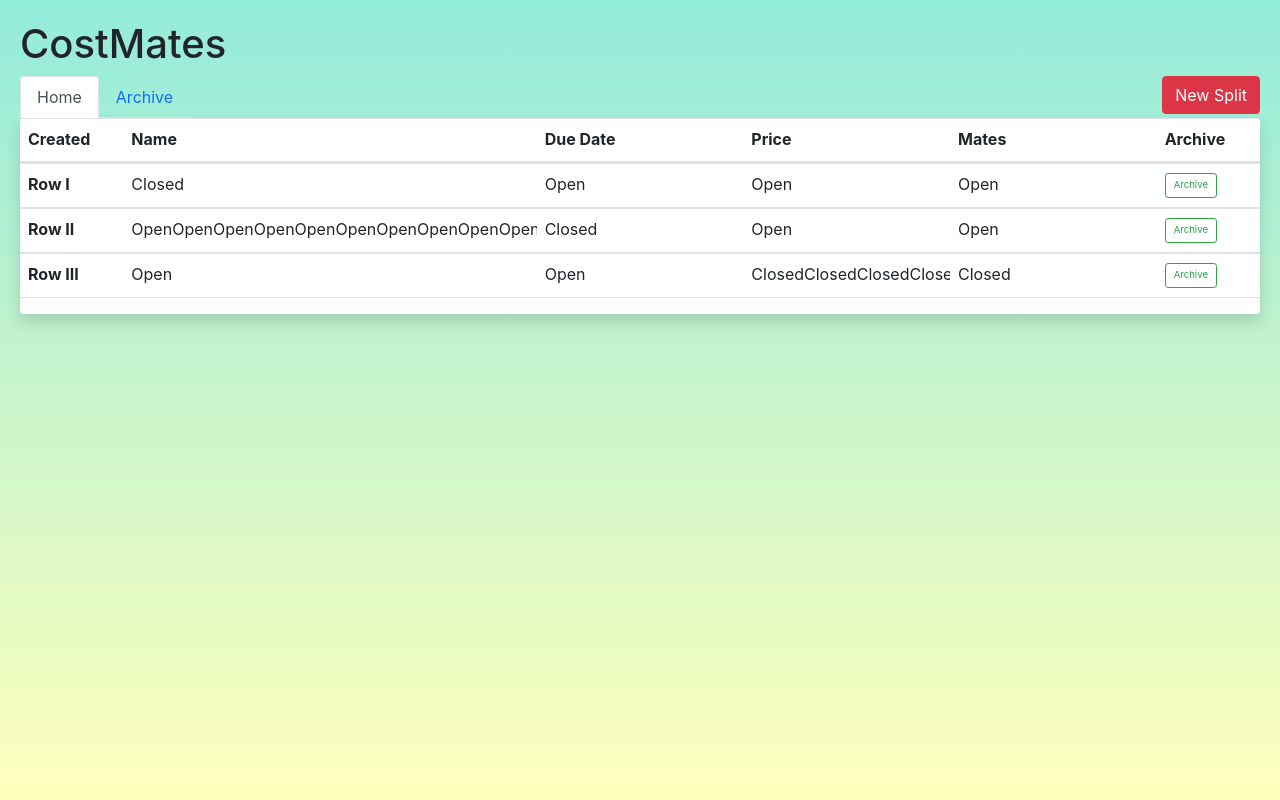
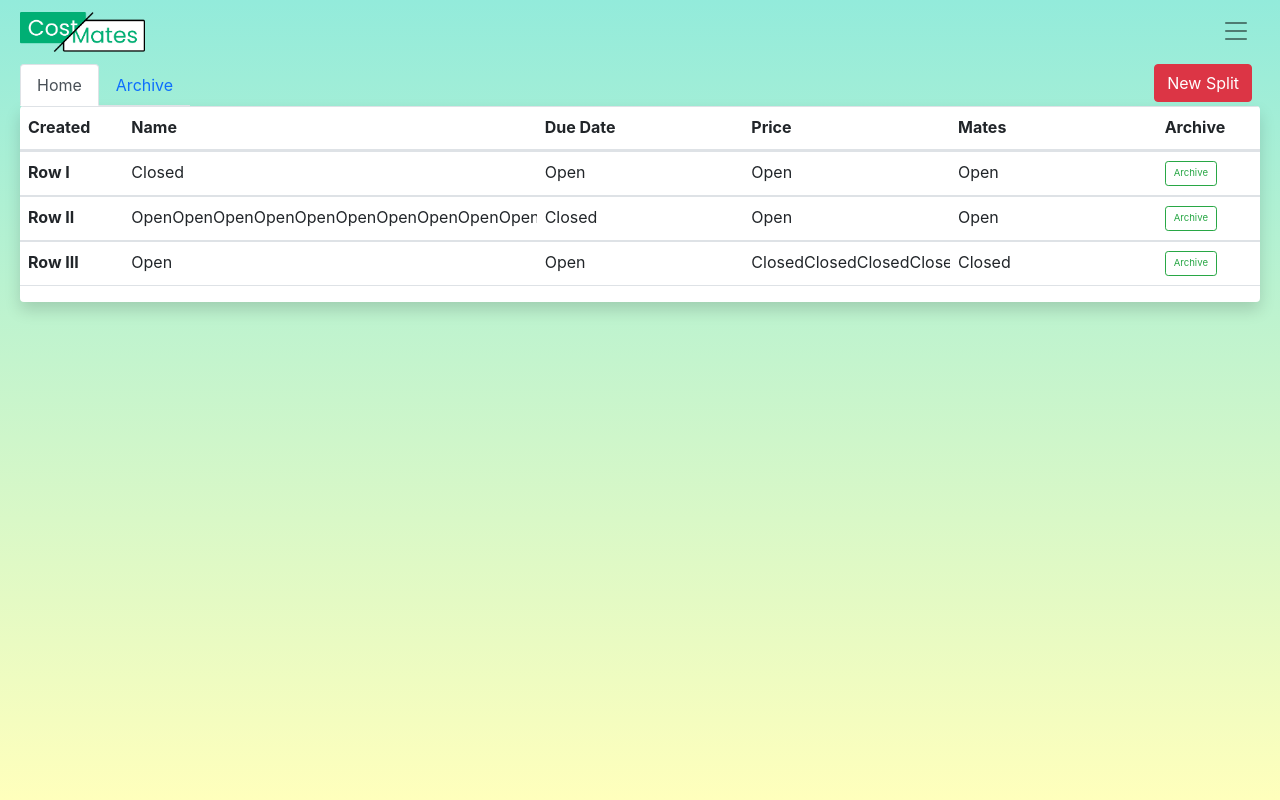
Before and after one commit to xcrowy/CostMates, a Flask app: page /index in a window 1280 px wide. Run offline with Flask 2, Linux system fonts and the light colour scheme; the visitor is signed in with stand-in values (Sample User, id 1); some libraries are stand-ins or nearby versions.

Commit message:
dropdown menu and menu animations

```diff
--- /dev/null
+++ b/static/menu.css
@@ -0,0 +1,50 @@
+.navbar .container {
+    max-width: 100%;
+}
+
+.navbar {
+    padding: 0;
+}
+
+@media (min-width: 200px) {
+.animate {
+    animation-duration: 0.3s;
+    -webkit-animation-duration: 0.3s;
+    animation-fill-mode: both;
+    -webkit-animation-fill-mode: both;
+  }
+}
+
+@keyframes slideIn {
+  0% {
+    transform: translateY(-2rem);
+    opacity: 0;
+  }
+
+  100% {
+    transform: translateY(-0.5rem);
+    opacity: 1;
+  }
+}
+
+@-webkit-keyframes slideIn {
+  0% {
+    -webkit-transform: transform;
+    -webkit-opacity: 0;
+  }
+
+  100% {
+    -webkit-transform: translateY(1rem);
+    -webkit-opacity: 1;
+  }
+
+  0% {
+    -webkit-transform: translateY(0);
+    -webkit-opacity: 0;
+  }
+}
+
+.slideIn {
+  -webkit-animation-name: slideIn;
+  animation-name: slideIn;
+}
--- a/static/table.css
+++ b/static/table.css
@@ -30,6 +30,5 @@ body {
     background: -webkit-linear-gradient(to bottom, #93ebdb, #ffffbc);
     background: linear-gradient(to bottom, #93ebdb, #ffffbc);
     min-height: 100vh;
-    padding: 20px;
-
+    padding: 0 20px 20px 20px;
 }
--- a/templates/index.html
+++ b/templates/index.html
@@ -9,17 +9,40 @@
     <link rel="stylesheet" href="//code.jquery.com/ui/1.13.2/themes/base/jquery-ui.css">
     <link rel="stylesheet" href="https://cdn.jsdelivr.net/npm/bootstrap-icons@1.9.1/font/bootstrap-icons.css">
     <link rel="stylesheet" href="../static/table.css">
+    <link rel="stylesheet" href="../static/menu.css">
 
 </head>
 <body>
 
-    <h1>CostMates</h1>
+    <nav class="navbar navbar-expand navbar-light py-0">
+        <div class="container">
+            <a class="navbar-brand" href="#">
+                <img src="../static/costmates_logo.png" height="40px" alt="">
+            </a>
+
+          <div class="collapse navbar-collapse" id="navbarSupportedContent">
+            <ul class="navbar-nav ms-auto">
+              <li class="nav-item dropdown">
+                <a class="nav-link data-toggle" href="#" id="navbarDropdown" role="button" data-bs-toggle="dropdown" aria-haspopup="true" aria-expanded="false">
+                    <i class="bi bi-list" style="font-size: 2rem;"></i>
+                </a>
+                <div class="dropdown-menu dropdown-menu-end animate slideIn" aria-labelledby="navbarDropdown">
+                  <a class="dropdown-item" href="#">Help</a>
+                  <a class="dropdown-item" href="#">Settings</a>
+                  <div class="dropdown-divider"></div>
+                  <a class="dropdown-item" href="#">Log Out</a>
+                </div>
+              </li>
+            </ul>
+          </div>
+        </div>
+      </nav>
 
     <nav>
         <div class="d-flex bd-highlight">
             <div class="nav nav-tabs bd-highlight" id="tabs" role="tablist"></div>
             <div class="ms-auto bd-highlight">
-                <button class="btn btn-danger pull-right" type="submit" onclick="newRow()">New Split</button>
+                <button class="btn btn-danger pull-right mr-2" type="submit" onclick="newRow()">New Split</button>
             </div>
         </div>
     </nav>
```
